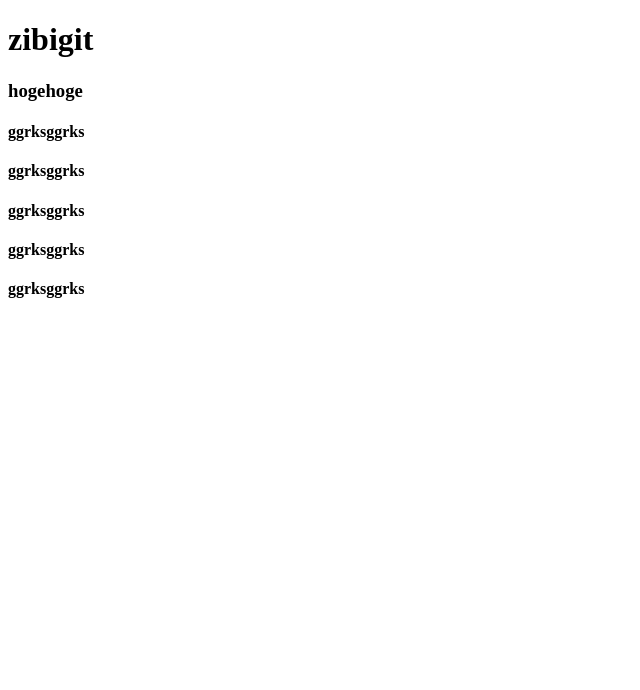
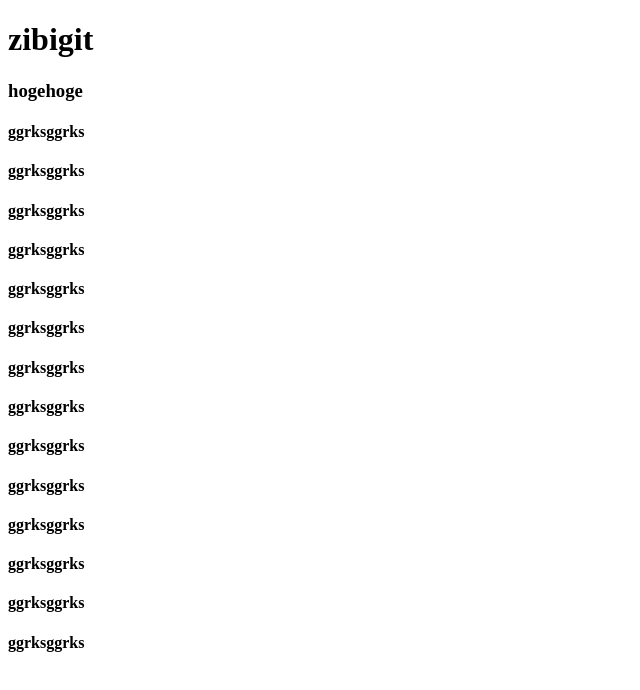
Before and after one commit to cawauchi6204/zibigit, a plain HTML site: page index.html in a window 1280 px wide. Shown: the whole page, without its empty margins (0-640 px from the left). Drawn offline with Linux system fonts and the light colour scheme.

Commit message:
fugafuga

```diff
--- a/index.html
+++ b/index.html
@@ -15,6 +15,15 @@
   <h4>ggrksggrks</h4>
   <h4>ggrksggrks</h4>
   <h4>ggrksggrks</h4>
+  <h4>ggrksggrks</h4>
+  <h4>ggrksggrks</h4>
+  <h4>ggrksggrks</h4>
+  <h4>ggrksggrks</h4>
+  <h4>ggrksggrks</h4>
+  <h4>ggrksggrks</h4>
+  <h4>ggrksggrks</h4>
+  <h4>ggrksggrks</h4>
+  <h4>ggrksggrks</h4>
 </body>
 
 </html>
```
